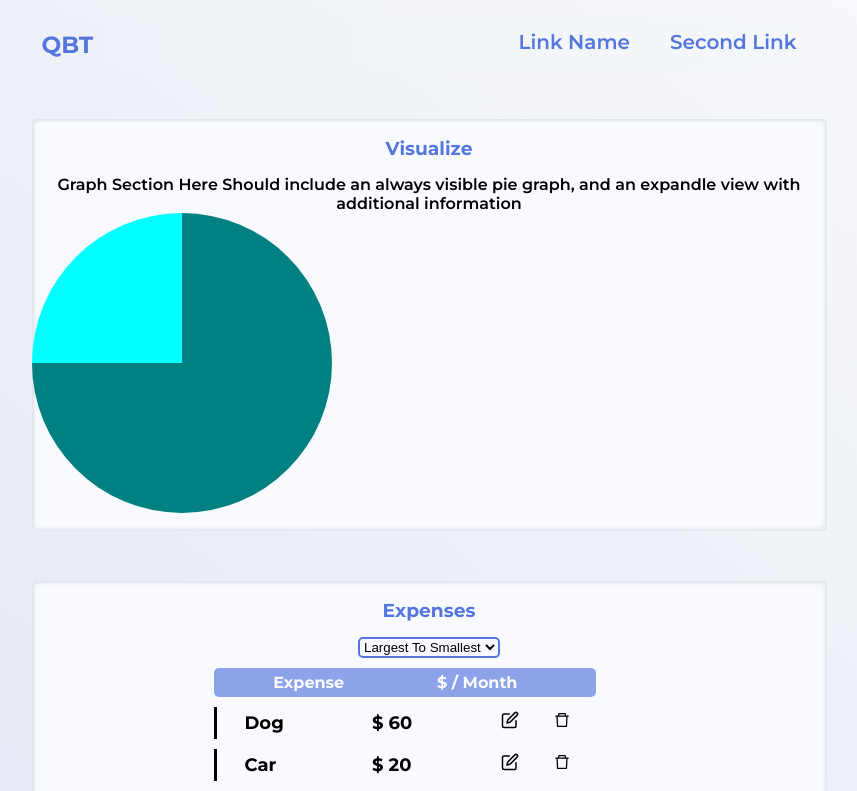
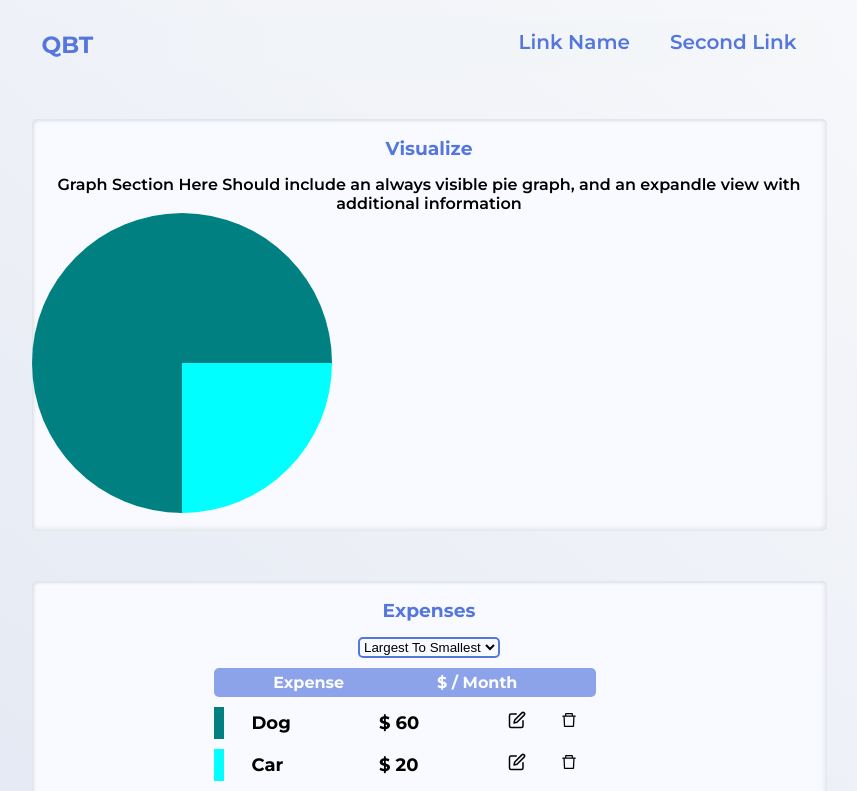
Before and after one commit to JoshBergman/QBT2, a React (Create React App) app: page / in a window 1280 px wide. Shown: the top 791 px of the page, without its empty margins (211-1068 px from the left). Built offline with nearby package versions, Linux system fonts and the light colour scheme.

Commit message:
Color system working

```diff
--- a/src/Components/PageComponents/Expenses/NewExpense/NewExpense.tsx
+++ b/src/Components/PageComponents/Expenses/NewExpense/NewExpense.tsx
@@ -28,6 +28,7 @@ const NewExpense = () => {
     <React.Fragment>
       {makingExpense && (
         <ExpenseCard
+          color={"black"}
           label={""}
           amount={0}
           newExpState={toggleMakingExpense}
--- a/src/Components/PageComponents/Expenses/RenderExpenses/ExpenseCard.module.css
+++ b/src/Components/PageComponents/Expenses/RenderExpenses/ExpenseCard.module.css
@@ -5,7 +5,7 @@
 
 .card,
 .legendCard {
-  border-left: 3px solid;
+  border-left: 10px solid;
 
   width: clamp(240px, 80%, 800px);
   margin: 10px;
--- a/src/Components/PageComponents/Expenses/RenderExpenses/ExpenseCard.tsx
+++ b/src/Components/PageComponents/Expenses/RenderExpenses/ExpenseCard.tsx
@@ -8,6 +8,7 @@ import ModifyMenu from "./ModifyMenu";
 interface IExpenseCardProps {
   label: string;
   amount: number;
+  color: string;
   newExpState?: () => void;
   actions: {
     remove: (label: string) => void;
@@ -19,6 +20,7 @@ interface IExpenseCardProps {
 const ExpenseCard = ({
   label,
   amount,
+  color,
   actions,
   newExpState,
 }: IExpenseCardProps) => {
@@ -49,7 +51,7 @@ const ExpenseCard = ({
   };
 
   return (
-    <div className={styles.card}>
+    <div className={styles.card} style={{ borderColor: color }}>
       {expenseState === "default" && (
         <React.Fragment>
           <h5 className={styles.textItem}>{label}</h5>
--- a/src/Components/PageComponents/Expenses/RenderExpenses/RenderExpenses.tsx
+++ b/src/Components/PageComponents/Expenses/RenderExpenses/RenderExpenses.tsx
@@ -44,6 +44,7 @@ const RenderExpenses = ({ currSortMethod }: IRenderExpensesProps) => {
           label={expense[0]}
           amount={expense[1]}
           key={expense[0]}
+          color={expenses[expense[0]][1]}
         />
       );
     });
--- a/src/Components/PageComponents/MonthlyExpGraph/PieChart.tsx
+++ b/src/Components/PageComponents/MonthlyExpGraph/PieChart.tsx
@@ -46,7 +46,7 @@ const PieChart = () => {
     height: "300px",
     width: "300px",
     borderRadius: "100%",
-    transform: "rotate(0deg)",
+    transform: "rotate(180deg)",
   };
 
   return (
```
Also changed, not shown: src/Components/PageComponents/MonthlyExpGraph/ChartColors.ts (deleted, +0 -9 lines).
